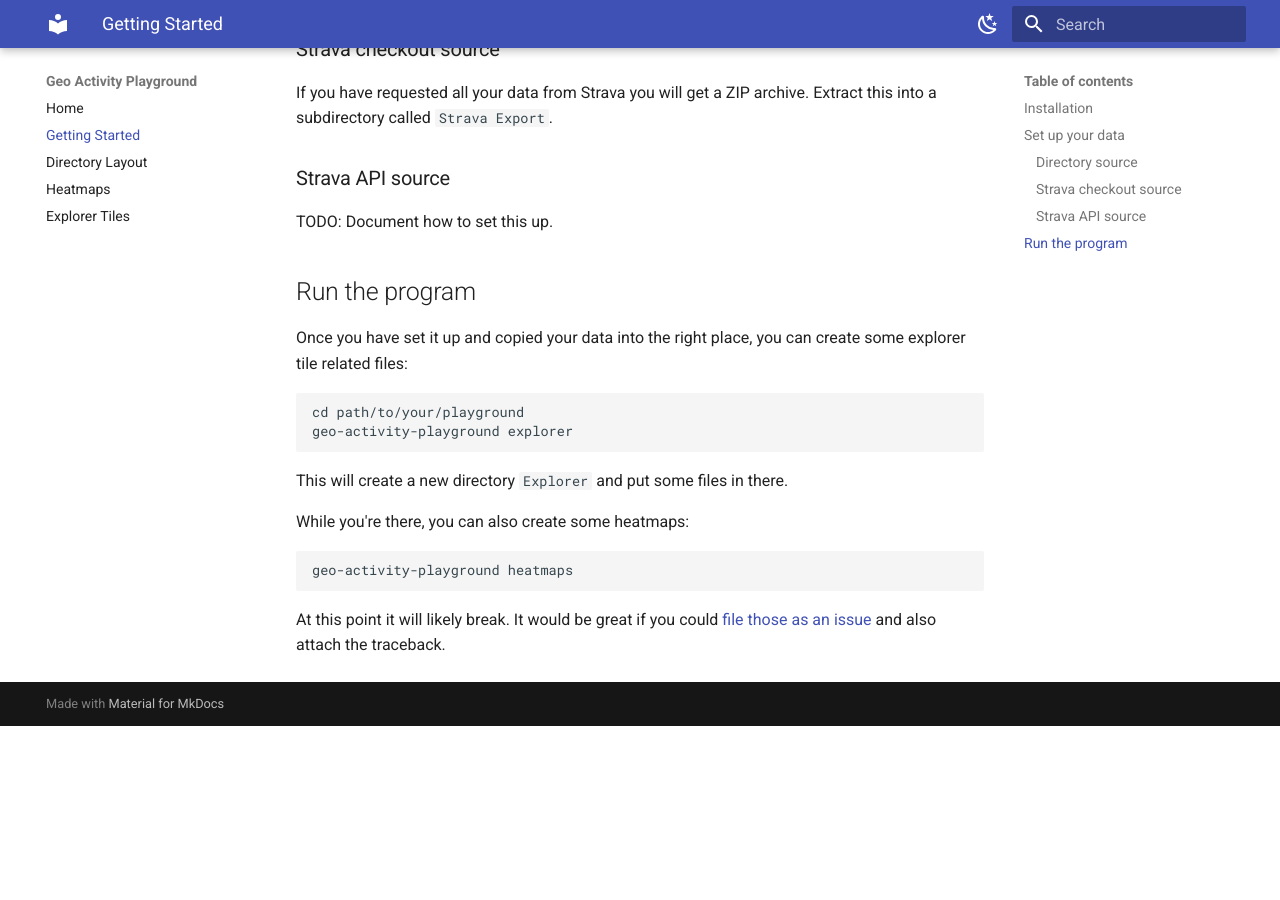
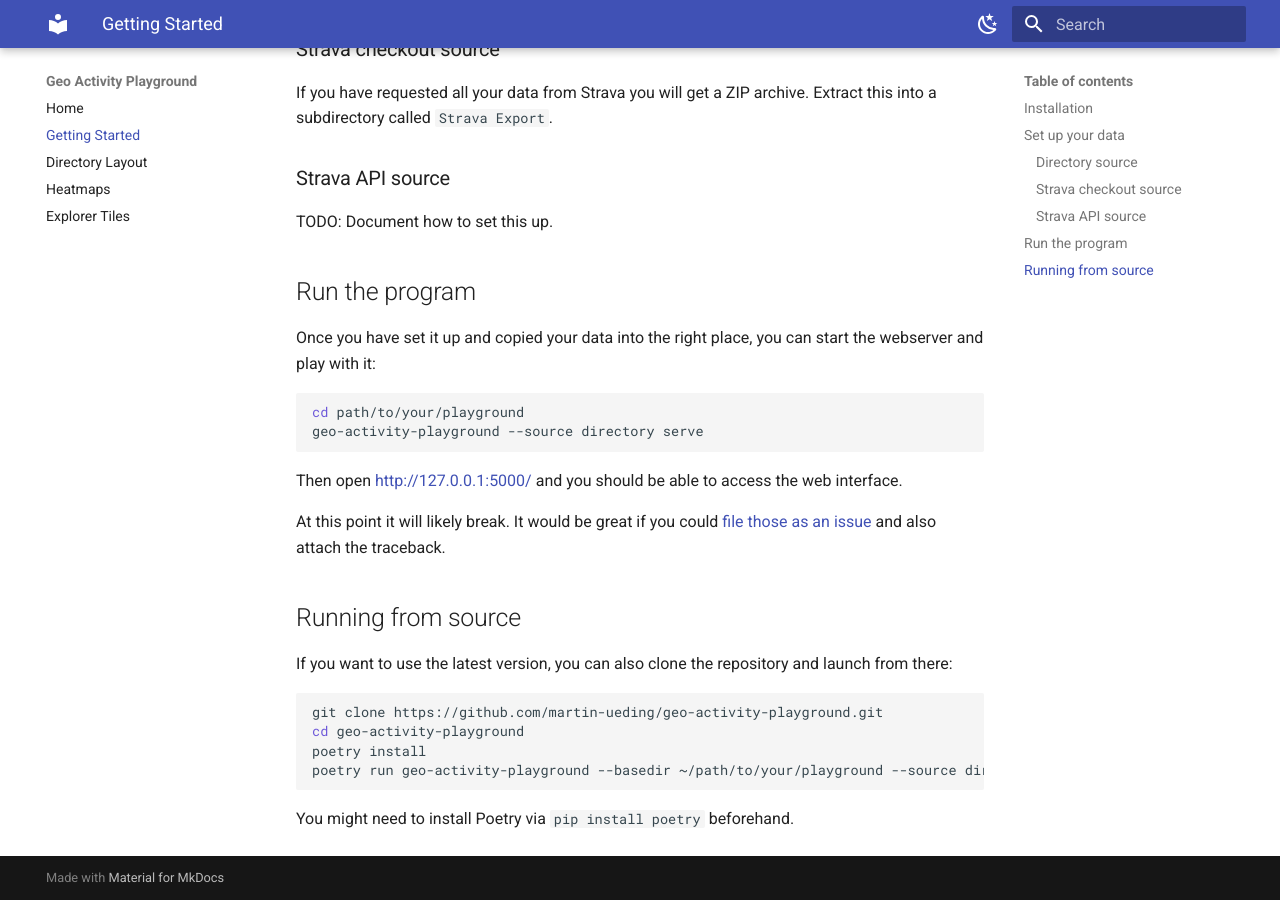
Before and after one commit to martin-ueding/geo-activity-playground, an MkDocs documentation site: the page built from docs/getting-started.md, in a window 1280 px wide and 900 px high, scrolled down 1142 px. Built offline with MkDocs 1.6.1 and Material for MkDocs 9.7.7, drawn with Linux system fonts in a browser that asks for light colours; before the commit the page ends 1868 px from its top, so only the background shows below that; some of the changed text lies outside the part shown.

Commit message:
Add documentation for git and serve

````diff
--- a/docs/getting-started.md
+++ b/docs/getting-started.md
@@ -8,7 +8,7 @@
 
 Install the project with the following:
 
-```
+```bash
 pip install --user geo-activity-playground
 ```
 
@@ -16,7 +16,7 @@
 
 Alternatively you can install it system-wide:
 
-```
+```bash
 sudo pip install geo-activity-playground
 ```
 
@@ -42,19 +42,26 @@
 
 ## Run the program
 
-Once you have set it up and copied your data into the right place, you can create some explorer tile related files:
+Once you have set it up and copied your data into the right place, you can start the webserver and play with it:
 
-```
+```bash
 cd path/to/your/playground
-geo-activity-playground explorer
+geo-activity-playground --source directory serve
 ```
 
-This will create a new directory `Explorer` and put some files in there.
+Then open <http://127.0.0.1:5000/> and you should be able to access the web interface.
 
-While you're there, you can also create some heatmaps:
+At this point it will likely break. It would be great if you could [file those as an issue](https://github.com/martin-ueding/geo-activity-playground/issues) and also attach the traceback.
 
-```
-geo-activity-playground heatmaps
+## Running from source
+
+If you want to use the latest version, you can also clone the repository and launch from there:
+
+```bash
+git clone https://github.com/martin-ueding/geo-activity-playground.git
+cd geo-activity-playground
+poetry install
+poetry run geo-activity-playground --basedir ~/path/to/your/playground --source directory serve
 ```
 
-At this point it will likely break. It would be great if you could [file those as an issue](https://github.com/martin-ueding/geo-activity-playground/issues) and also attach the traceback.
+You might need to install Poetry via `pip install poetry` beforehand.
````
